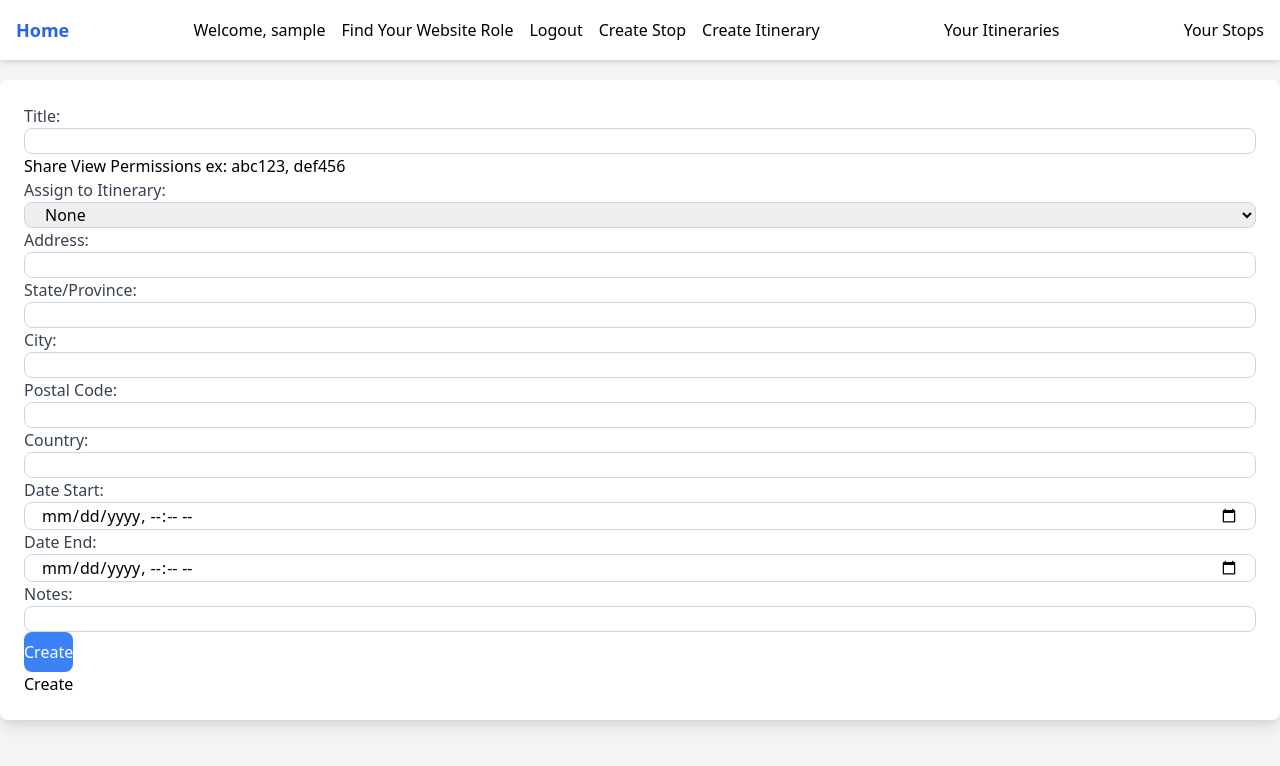
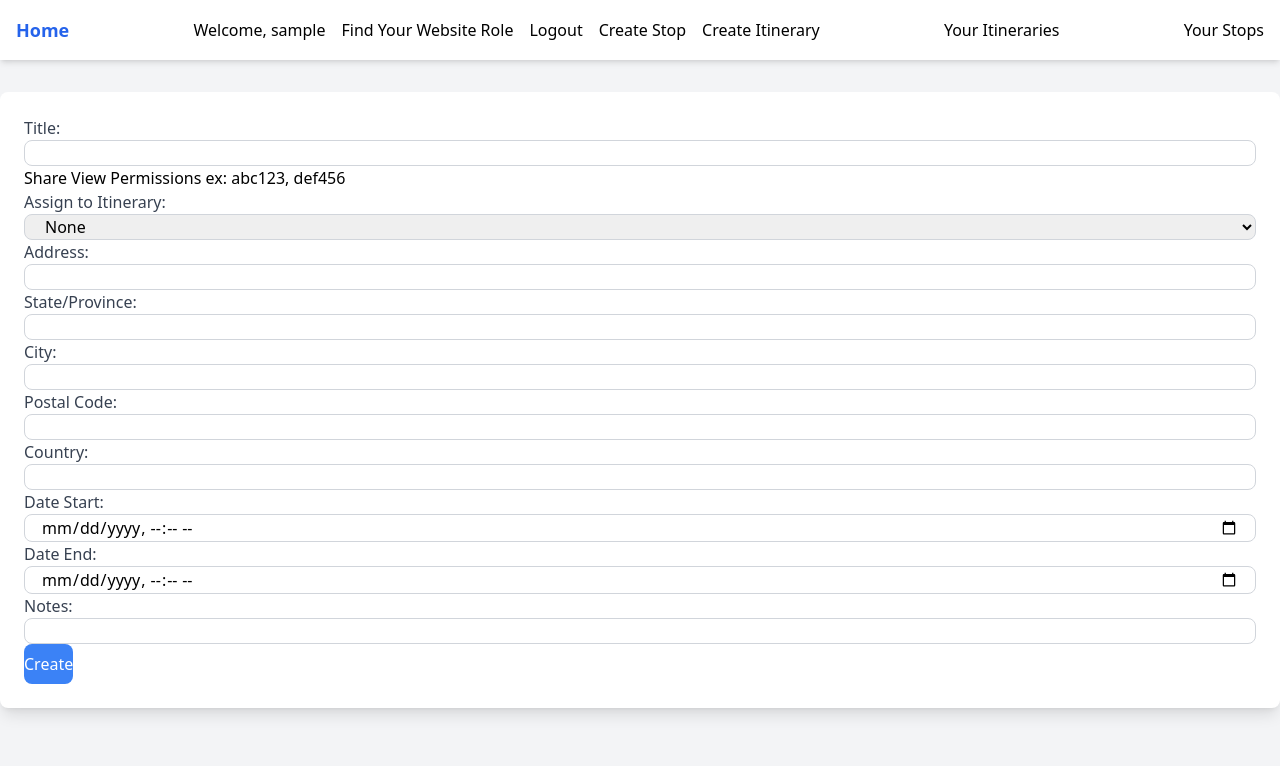
Before and after one commit to toniiiiichan/FP264, a website: page app/public/makestop/makestop.html in a window 1280 px wide. Drawn offline with nearby package versions, Linux system fonts and the light colour scheme; files that its build step writes are made by us from their sources; no server answers; sample sign-in values are in the browser's storage; files whose address does not match are found by name.

Commit message:
removed extra create button

```diff
--- a/app/public/makestop/makestop.html
+++ b/app/public/makestop/makestop.html
@@ -129,7 +129,6 @@
                 Create
             </button>
         </div>
-        <button type="submit" >Create</button>
     </form>
 </body>
 </html>
```
